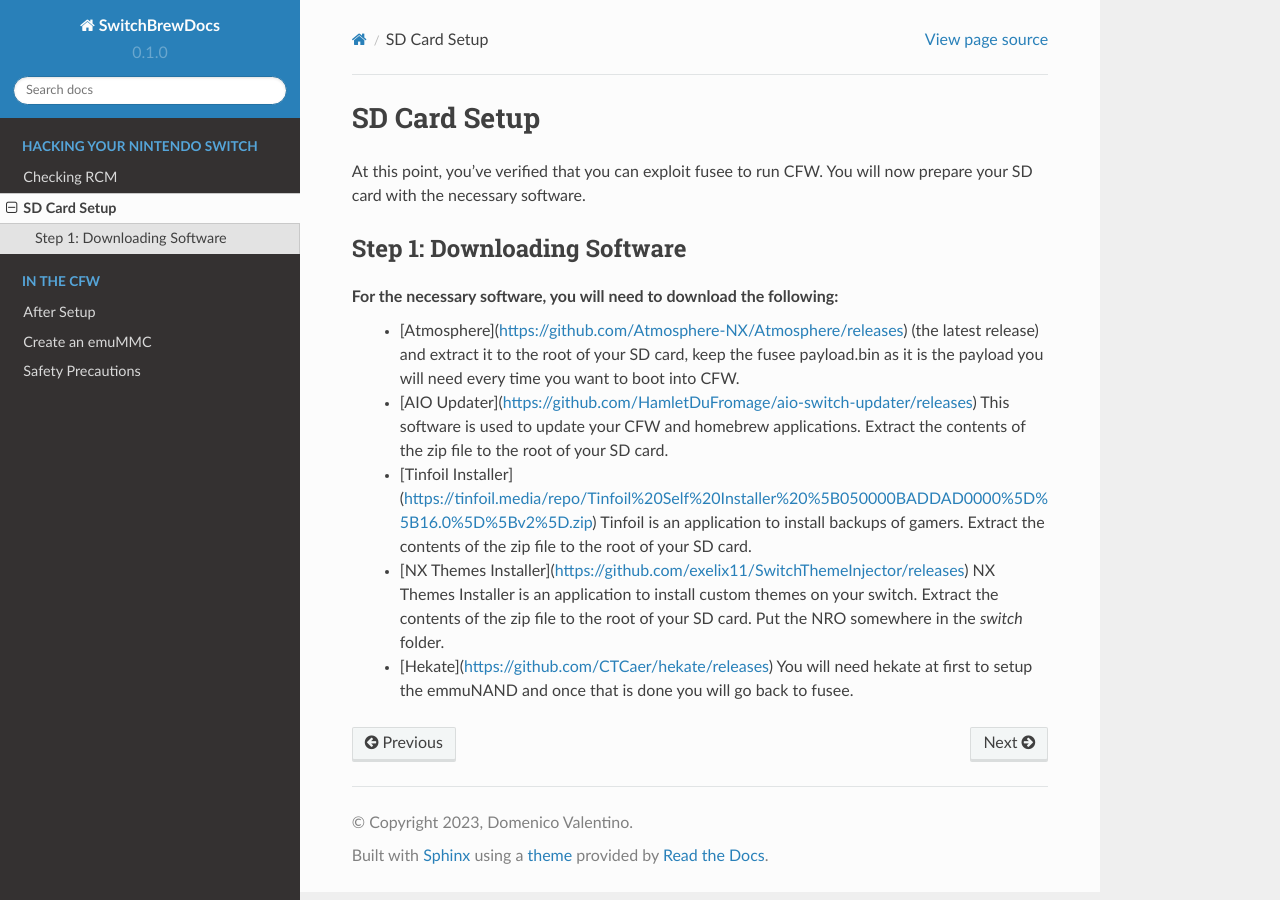
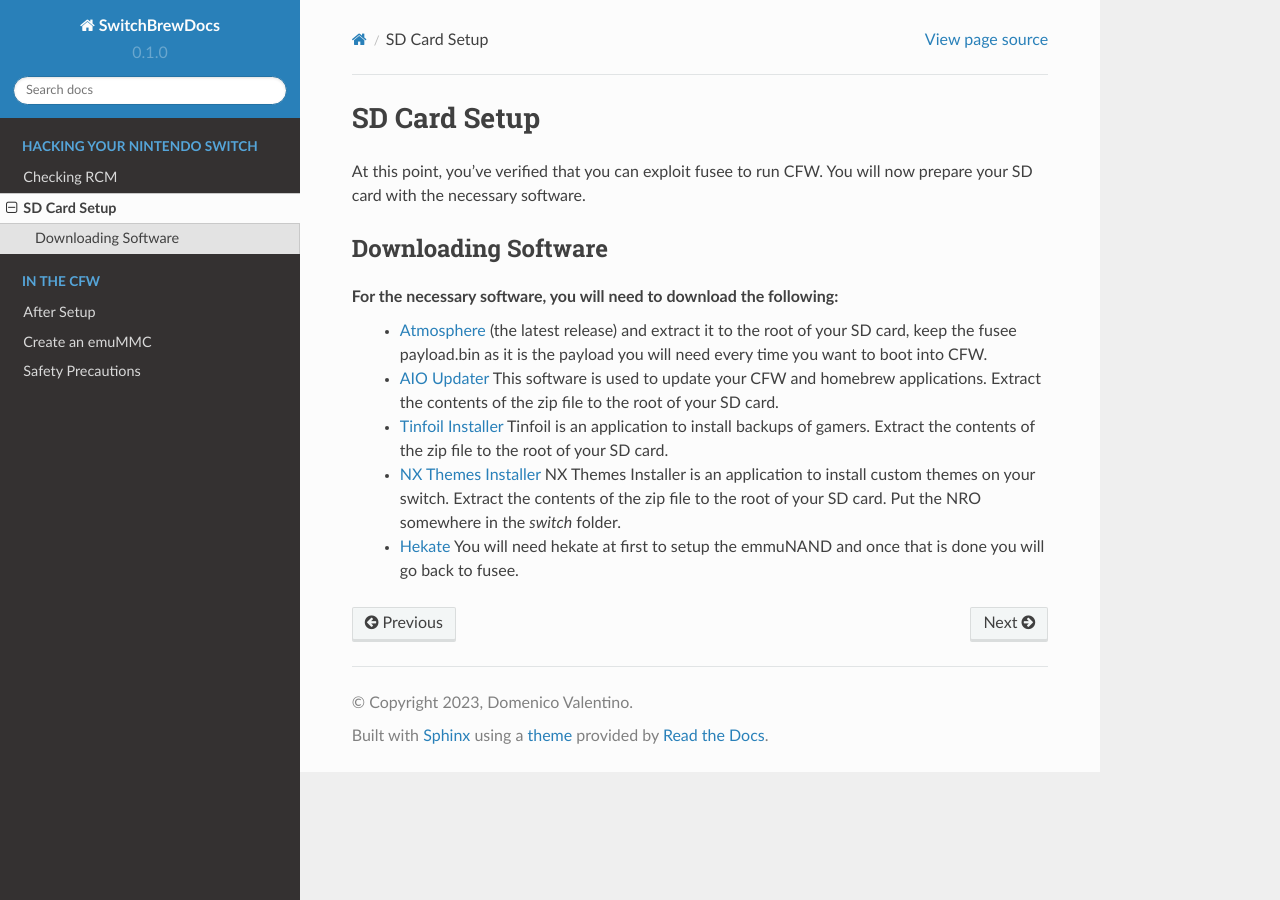
Before and after one commit to domilx/SwitchBrewDocs, a Sphinx documentation site: the page built from docs/source/hacking/sdsetup.rst, in a window 1280 px wide. Built offline with Sphinx 7.4.7 and the Read the Docs theme 2.0.0, drawn with Linux system fonts in a browser that asks for light colours.

Commit message:
more fixes

```diff
--- a/docs/source/hacking/sdsetup.rst
+++ b/docs/source/hacking/sdsetup.rst
@@ -3,16 +3,15 @@
 
 At this point, you’ve verified that you can exploit fusee to run CFW. You will now prepare your SD card with the necessary software.
 
-Step 1: Downloading Software
+Downloading Software
 ----------------------------
 
 For the necessary software, you will need to download the following:
- - [Atmosphere](https://github.com/Atmosphere-NX/Atmosphere/releases) (the latest release) and extract it to the root of your SD card, keep the fusee payload.bin as it is the payload you will need every time you want to boot into CFW.
- - [AIO Updater](https://github.com/HamletDuFromage/aio-switch-updater/releases) This software is used to update your CFW and homebrew applications. Extract the contents of the zip file to the root of your SD card.
- - [Tinfoil Installer](https://tinfoil.media/repo/Tinfoil%20Self%20Installer%20%5B050000BADDAD0000%5D%5B16.0%5D%5Bv2%5D.zip) Tinfoil is an application to install backups of gamers. Extract the contents of the zip file to the root of your SD card.
- - [NX Themes Installer](https://github.com/exelix11/SwitchThemeInjector/releases) NX Themes Installer is an application to install custom themes on your switch. Extract the contents of the zip file to the root of your SD card. Put the NRO somewhere in the `switch` folder.
- - [Hekate](https://github.com/CTCaer/hekate/releases) You will need hekate at first to setup the emmuNAND and once that is done you will go back to fusee.
-
+ - `Atmosphere <https://github.com/Atmosphere-NX/Atmosphere/releases>`_ (the latest release) and extract it to the root of your SD card, keep the fusee payload.bin as it is the payload you will need every time you want to boot into CFW.
+ - `AIO Updater <https://github.com/HamletDuFromage/aio-switch-updater/releases>`_ This software is used to update your CFW and homebrew applications. Extract the contents of the zip file to the root of your SD card.
+ - `Tinfoil Installer <https://tinfoil.media/repo/Tinfoil%20Self%20Installer%20%5B050000BADDAD0000%5D%5B16.0%5D%5Bv2%5D.zip>`_ Tinfoil is an application to install backups of gamers. Extract the contents of the zip file to the root of your SD card.
+ - `NX Themes Installer <https://github.com/exelix11/SwitchThemeInjector/releases>`_ NX Themes Installer is an application to install custom themes on your switch. Extract the contents of the zip file to the root of your SD card. Put the NRO somewhere in the `switch` folder.
+ - `Hekate <https://github.com/CTCaer/hekate/releases>`_ You will need hekate at first to setup the emmuNAND and once that is done you will go back to fusee.
 
 .. toctree::
    :maxdepth: 2
```
